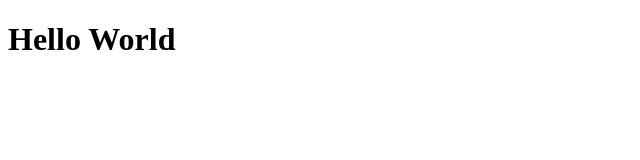
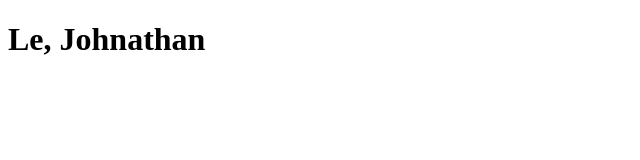
Before and after one commit to ohitsjohn/first-project, a website: page website/index.html in a window 1280 px wide. Shown: the whole page, without its empty margins (0-640 px from the left). Drawn offline with Linux system fonts and the light colour scheme.

Commit message:
Add files via upload

```diff
--- a/website/index.html
+++ b/website/index.html
@@ -4,9 +4,9 @@
     <meta charset="UTF-8">
     <meta name="viewport" content="width=device-width, initial-scale=1.0">
     <meta http-equiv="X-UA-Compatible" content="ie=edge">
-    <title>Hello World</title>
+    <title>homework 1</title>
 </head>
 <body>
-    <h1>Hello World</h1>
+    <h1>Le, Johnathan</h1>
 </body>
 </html>
```
